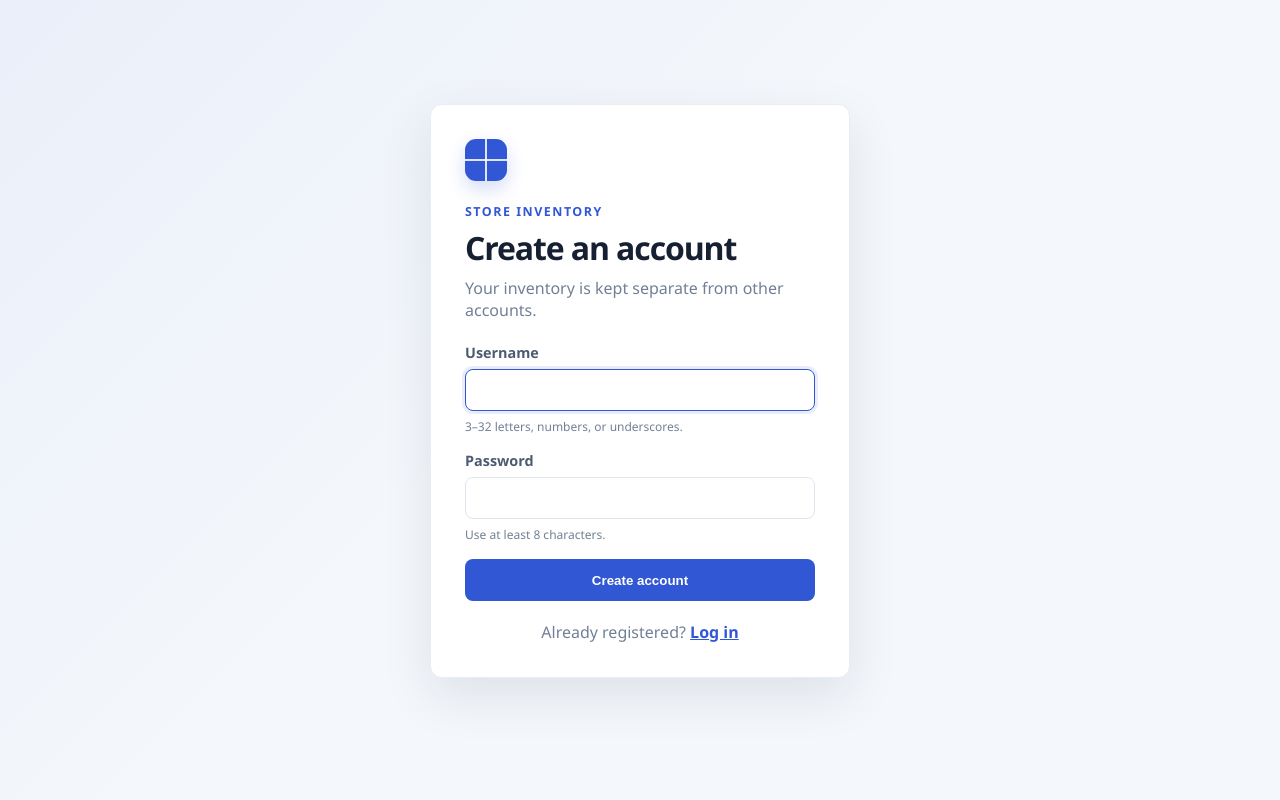
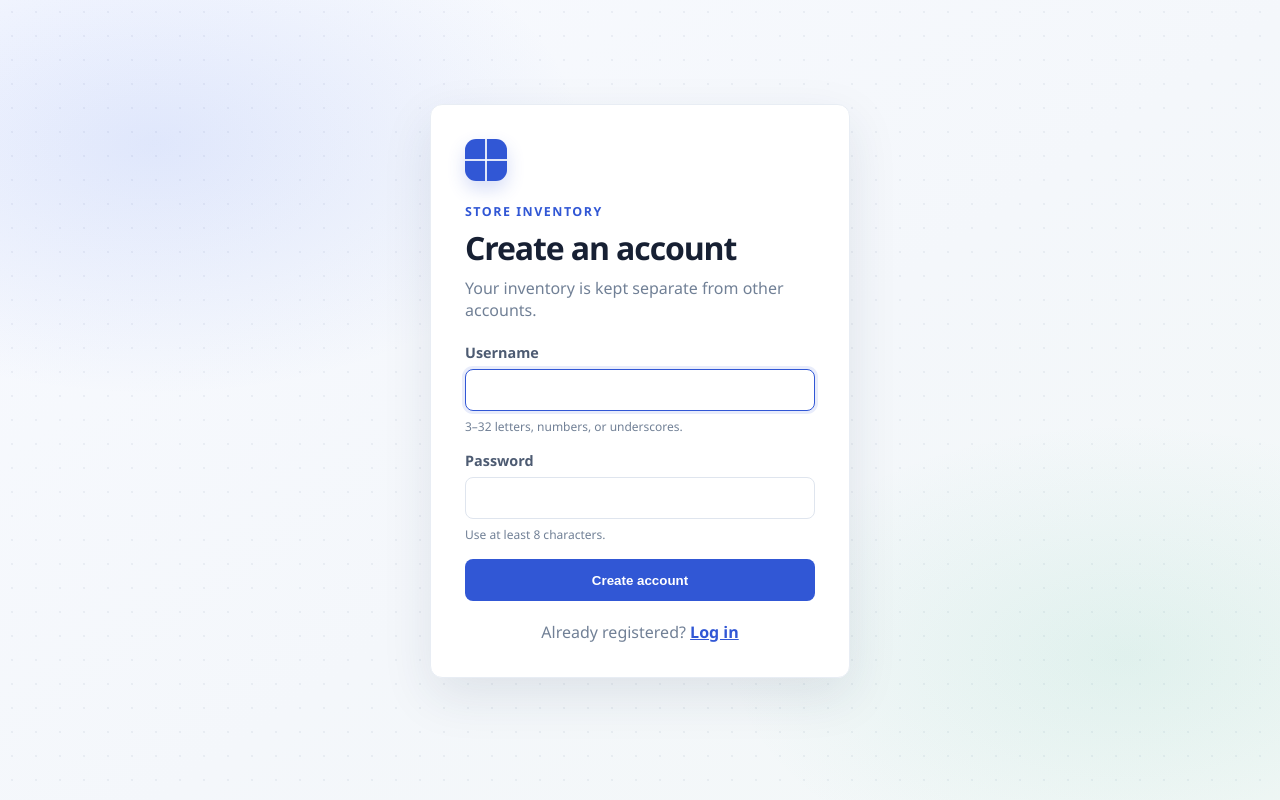
Before and after one commit to xenturyy183-stack/Small-store-inventory, a Flask app: page /register in a window 1280 px wide. Run offline with Flask 3, Linux system fonts and the light colour scheme.

Commit message:
Update styles.css

```diff
--- a/static/styles.css
+++ b/static/styles.css
@@ -25,8 +25,11 @@ body {
     margin: 0;
     min-height: 100vh;
     background:
-        radial-gradient(circle at top right, rgba(49, 87, 213, 0.05), transparent 28rem),
-        var(--canvas);
+        radial-gradient(ellipse at 8% 12%, rgba(80, 119, 238, 0.12), transparent 30rem),
+        radial-gradient(ellipse at 94% 74%, rgba(55, 181, 139, 0.09), transparent 28rem),
+        radial-gradient(circle, rgba(75, 96, 142, 0.075) 1px, transparent 1.4px) 0 0 / 24px 24px,
+        linear-gradient(145deg, #f8faff 0%, var(--canvas) 54%, #f3f8f7 100%);
+    background-attachment: fixed;
     animation: page-enter 420ms ease-out both;
 }
 
@@ -585,8 +588,11 @@ th:last-child {
     place-items: center;
     padding: 24px;
     background:
-        linear-gradient(135deg, rgba(49, 87, 213, 0.05), transparent 45%),
-        var(--canvas);
+        radial-gradient(ellipse at 12% 18%, rgba(80, 119, 238, 0.14), transparent 27rem),
+        radial-gradient(ellipse at 88% 82%, rgba(55, 181, 139, 0.1), transparent 25rem),
+        radial-gradient(circle, rgba(75, 96, 142, 0.075) 1px, transparent 1.4px) 0 0 / 24px 24px,
+        linear-gradient(145deg, #f8faff 0%, var(--canvas) 54%, #f3f8f7 100%);
+    background-attachment: fixed;
 }
 
 .auth-card {
```
